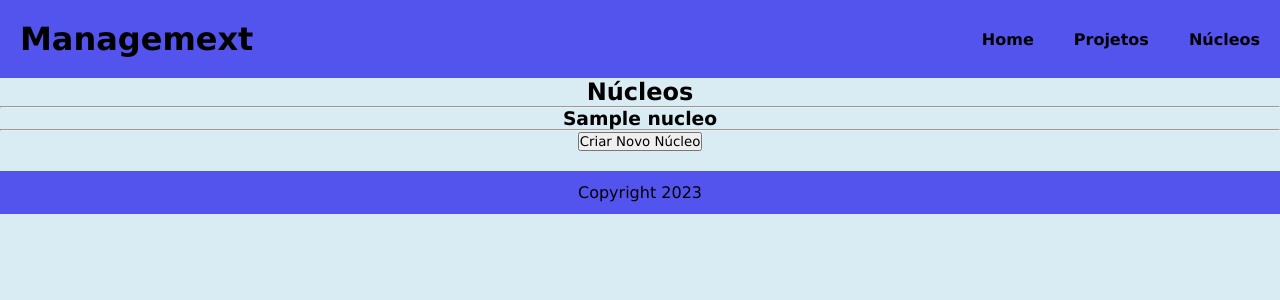
After one commit to pedroaaquino/managemext, a Django app: page /projects/nucleos/ in a window 1280 px wide. The commit adds this page. Shown: the top 300 px of the page. Run offline with Django 4.2, Linux system fonts and the light colour scheme; tables that the repository leaves empty hold one stand-in row (values such as "Sample post").

Commit message:
criação dos nucleos

```diff
--- a/projects/admin.py
+++ b/projects/admin.py
@@ -1,6 +1,7 @@
 from django.contrib import admin
 
-from .models import Project, Tarefa
+from .models import Project, Tarefa, Nucleo
 
 admin.site.register(Project)
 admin.site.register(Tarefa)
+admin.site.register(Nucleo)
--- a/projects/models.py
+++ b/projects/models.py
@@ -18,3 +18,11 @@ class Tarefa(models.Model):
 
     def __str__(self):
         return f'{self.name} - {self.descricao}'
+
+
+class Nucleo(models.Model):
+    name = models.CharField(max_length=255)
+    projects = models.ManyToManyField(Project)
+
+    def __str__(self):
+        return f'{self.name}'
--- /dev/null
+++ b/projects/templates/projects/nucleos.html
@@ -0,0 +1,22 @@
+{% extends 'staticpages/base.html' %}
+
+{% block title %}
+Núcleos
+{% endblock title %}
+
+{% block content %}
+<h2>Núcleos</h2>
+
+<section>
+    {% for nucleo in nucleo_list %}
+    <hr>
+    <article>
+            <h3> <a href="{% url 'projects:detail_nucleo' nucleo.id %}"> {{nucleo.name}} </a> </h3>
+    </article>
+    <hr>
+    {% endfor %}
+
+    <a href="{% url 'projects:create-nucleo' %}"><button>Criar Novo Núcleo</button></a>
+</section>
+
+{% endblock content %}
--- a/projects/urls.py
+++ b/projects/urls.py
@@ -11,5 +11,7 @@ urlpatterns = [
     path('<int:project_id>/tarefa/', views.create_tarefa, name='tarefa'),
     path('<int:project_id>/tarefa/<int:tarefa_id>/', views.update_tarefa, name='update_tarefa'),
     path('accounts/', include('django.contrib.auth.urls')),
-
+    path('nucleos/', views.NucleoListView.as_view(), name='nucleos'),
+    path('nucleos/create', views.NucleoCreateView.as_view(), name='create-nucleo'),
+    path('nucleos/<int:nucleo_id>', views.detail_nucleo, name='detail_nucleo'),
 ]
--- a/projects/views.py
+++ b/projects/views.py
@@ -1,11 +1,11 @@
 from django.http import HttpResponse
 from django.http import HttpResponseRedirect
-from django.urls import reverse
+from django.urls import reverse, reverse_lazy
 from .temp_data import project_data
 from django.shortcuts import render, get_object_or_404
 from .models import Project
 from django.views import generic
-from .models import Project, Tarefa
+from .models import Project, Tarefa, Nucleo
 from .forms import ProjectForm, TarefaForm
 
 
@@ -115,3 +115,20 @@ def update_tarefa(request, project_id, tarefa_id):
 
     context = {'tarefa': tarefa, 'project': project, 'form': form}
     return render(request, 'projects/update_tarefa.html', context)
+
+class NucleoListView(generic.ListView):
+    model = Nucleo
+    template_name = 'projects/nucleos.html'
+
+
+class NucleoCreateView(generic.CreateView):
+    model = Nucleo
+    template_name = 'projects/create_nucleo.html'
+    fields = ['name', 'projects']
+    success_url = reverse_lazy('projects:nucleos')
+
+def detail_nucleo(request, nucleo_id):
+    nucleo = get_object_or_404(Nucleo, pk=nucleo_id)
+    nucleos_list = Nucleo.objects.filter(nucleo=nucleo_id)
+    context = {'nucleo': nucleo,  'post_list': nucleos_list}
+    return render(request, 'projects/detail_nucleo.html', context)
--- a/staticpages/templates/staticpages/base.html
+++ b/staticpages/templates/staticpages/base.html
@@ -29,6 +29,9 @@
                 <p>
                     <a href="{% url 'projects:index' %}">Projetos</a>
                 </p>
+                <p>
+                    <a href="{% url 'projects:nucleos' %}">Núcleos</a>
+                </p>
             </ul>
         </nav>
     </header>
```
Also changed, not shown: projects/templates/projects/create_nucleo.html (added, +16 -0 lines), projects/templates/projects/detail_nucleo.html (added, +21 -0 lines), projects/migrations/0002_nucleo.py (added), projects/migrations/0003_rename_projetcs_nucleo_projects.py (added).
